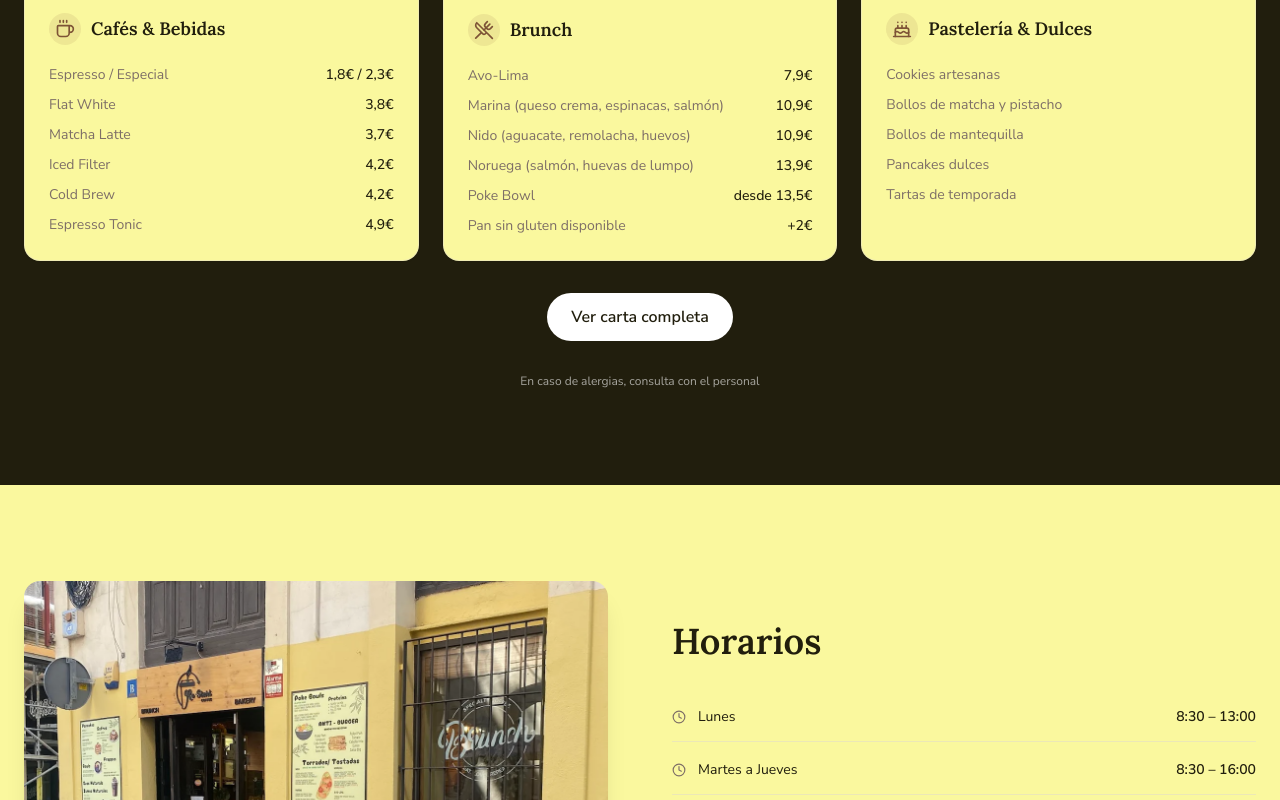
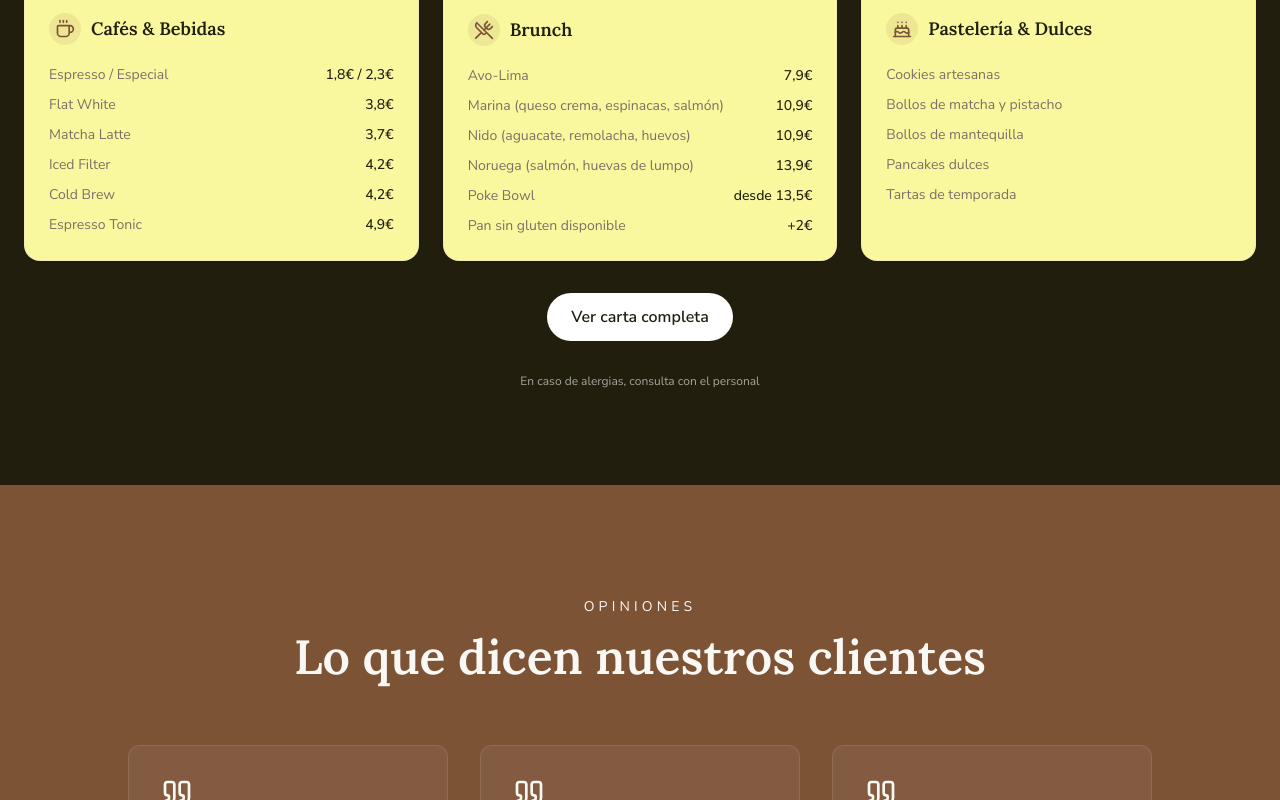
Before and after one commit to raudyweb/RESTART, a React (Vite) app: page / in a window 1280 px wide. Shown: the part 2000-2800 px from the top of the page. Built offline with nearby package versions, Linux system fonts and the light colour scheme.

Commit message:
Añado reviews que faltaba en la main

```diff
--- a/src/pages/Index.tsx
+++ b/src/pages/Index.tsx
@@ -2,6 +2,7 @@ import Navbar from "@/components/Navbar";
 import HeroSection from "@/components/HeroSection";
 import AboutSection from "@/components/AboutSection";
 import MenuSection from "@/components/MenuSection";
+import ReviewsSection from "@/components/ReviewsSection";
 import HoursSection from "@/components/HoursSection";
 import MapSection from "@/components/MapSection";
 import Footer from "@/components/Footer";
@@ -13,6 +14,7 @@ const Index = () => {
       <HeroSection />
       <AboutSection />
       <MenuSection />
+      <ReviewsSection />
       <HoursSection />
       <MapSection />
       <Footer />
```
